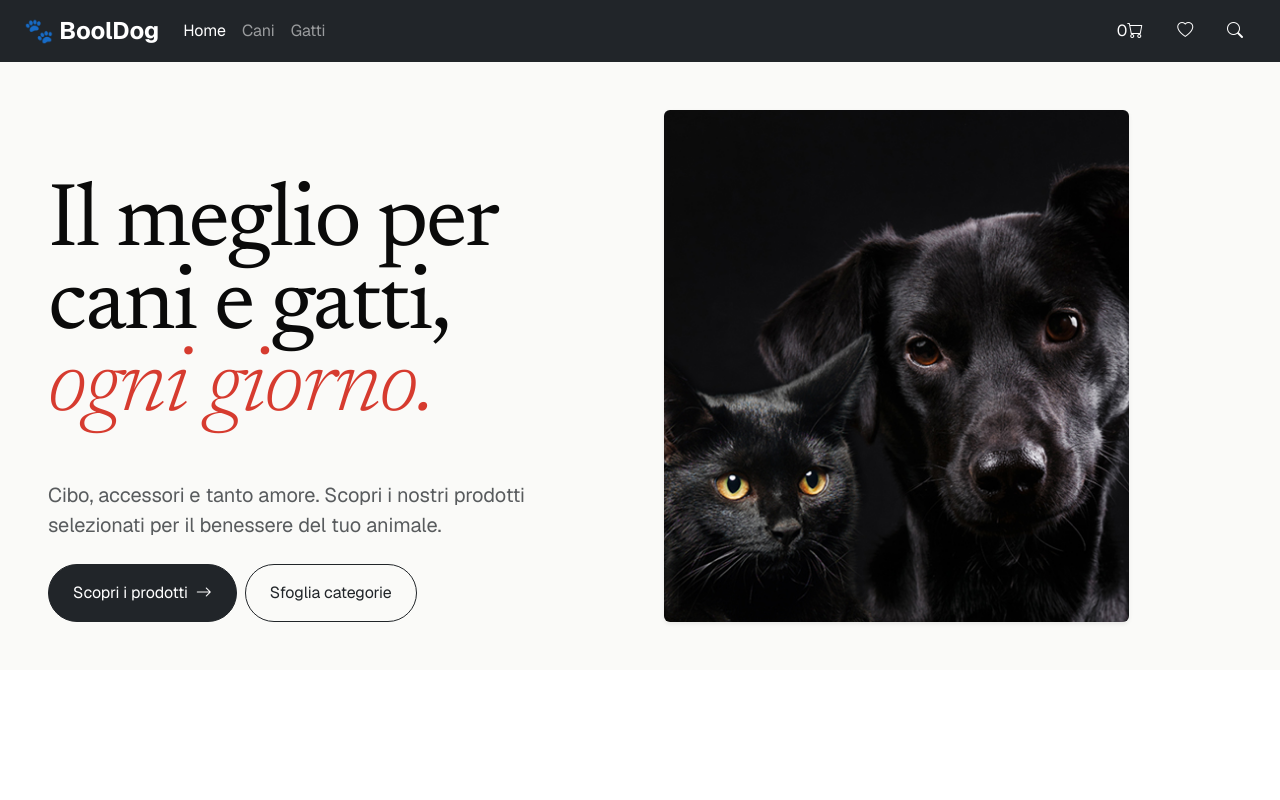
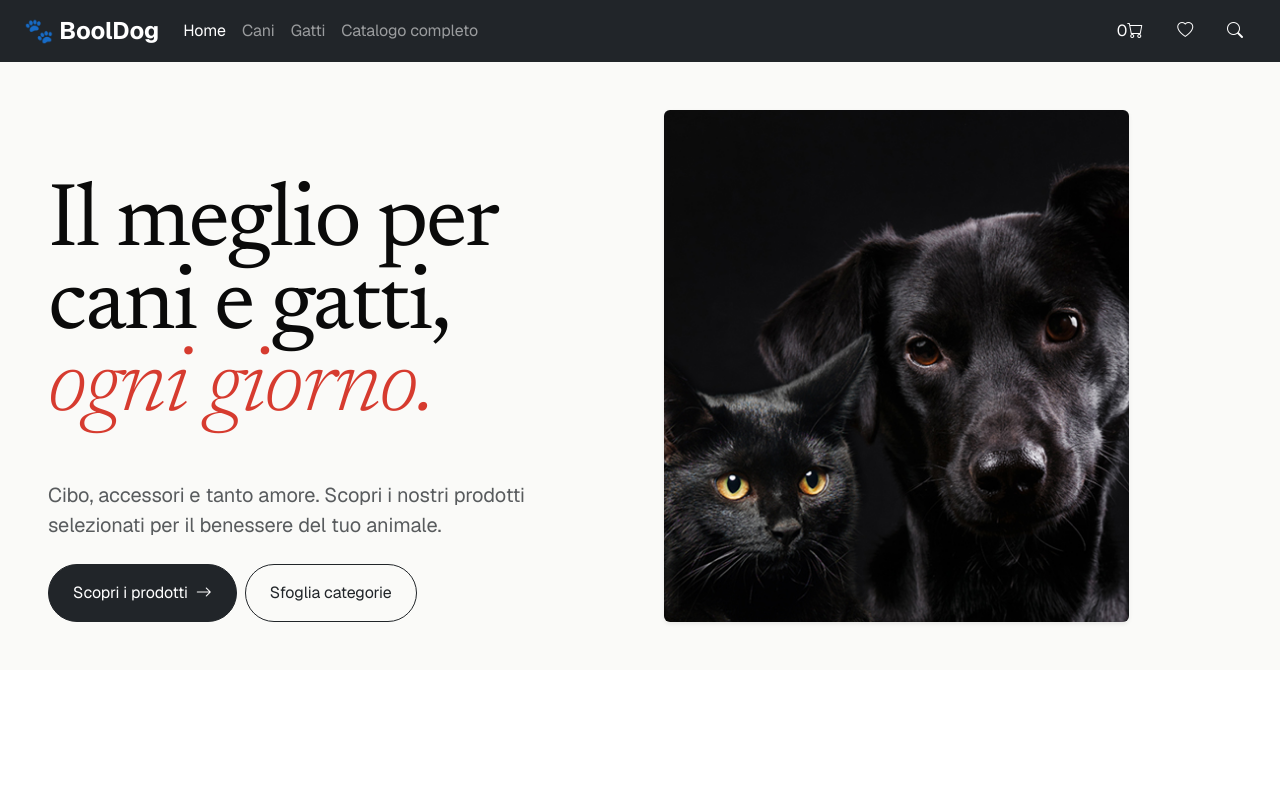
Before and after one commit to Carlo-Falanga/booldog-project-work, a React app in the folder frontend/: page / in a window 1280 px wide. Shown: the top 800 px of the page. Built offline with nearby package versions, Linux system fonts and the light colour scheme; no server answers; the HTML template or start-up script is replaced by a standard one.

Commit message:
update navbar

```diff
--- a/frontend/src/components/Navbar.jsx
+++ b/frontend/src/components/Navbar.jsx
@@ -24,18 +24,23 @@ export default function Navbar() {
       <div className="collapse navbar-collapse" id="navbarNav">
         <ul className="navbar-nav me-auto mb-2 mb-lg-0">
           <li className="nav-item">
-            <NavLink to="/" className="nav-link " href="#">
+            <NavLink to="/" className="nav-link " >
               Home
             </NavLink>
           </li>
           <li className="nav-item">
-            <NavLink to="/products/cane" className="nav-link " href="#">
+            <NavLink to="/products/cane" className="nav-link " >
               Cani
             </NavLink>
           </li>
           <li className="nav-item">
-            <NavLink to="/products/gatto" className="nav-link " href="#">
+            <NavLink to="/products/gatto" className="nav-link " >
               Gatti
+            </NavLink>
+          </li>
+          <li className="nav-item">
+            <NavLink to="/products" className="nav-link " end>
+              Catalogo completo
             </NavLink>
           </li>
         </ul>
```
